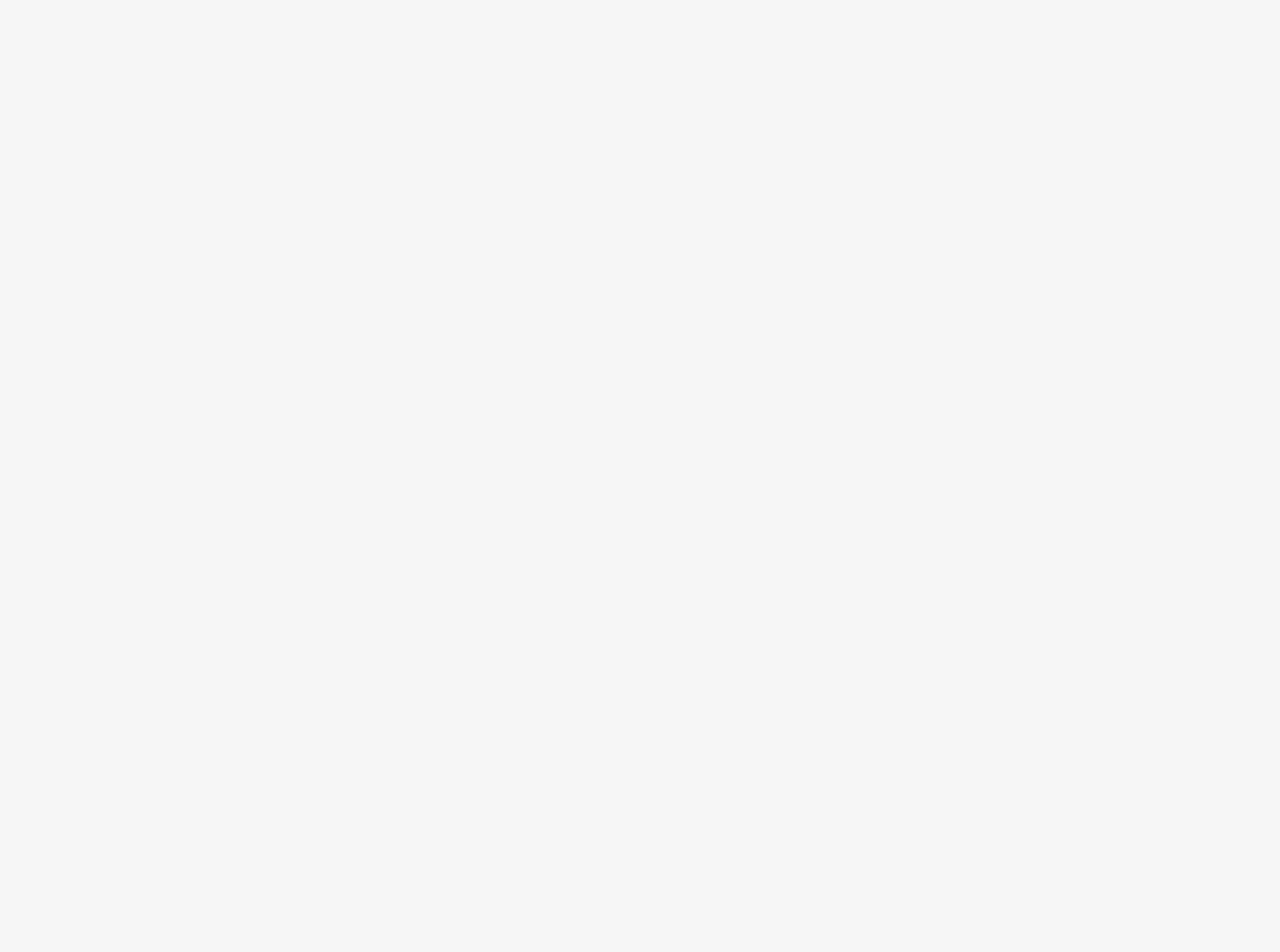
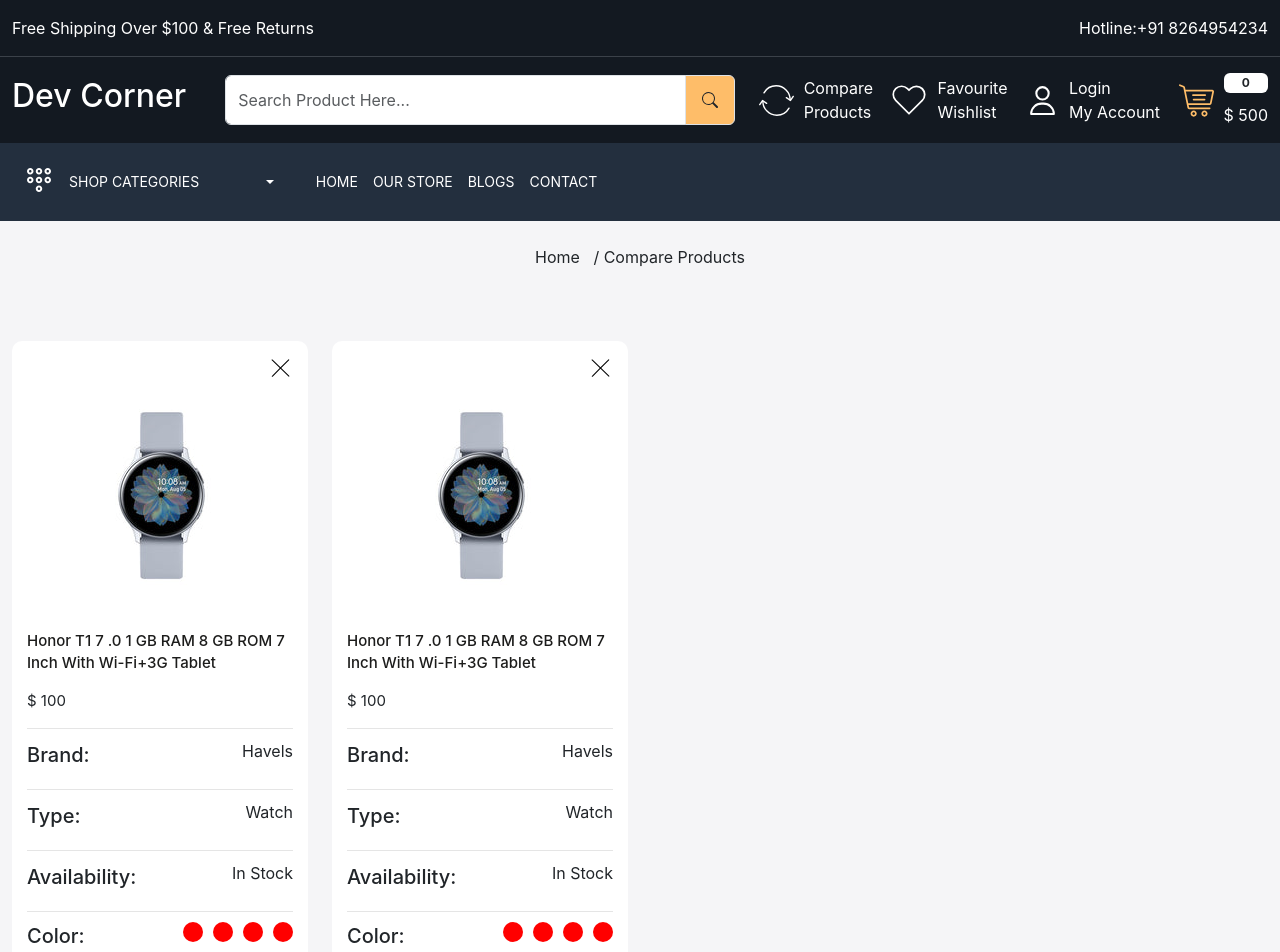
Before and after one commit to yanapeshko/web-shop, a React (Create React App) app: page /compare-product in a window 1280 px wide. Before the commit this address had no page. Shown: the top 952 px of the page. Before the commit the page ends 800 px from the top, so only its background shows below. Built offline with nearby package versions, Linux system fonts and the light colour scheme.

Commit message:
added CompareProductPage & Color component

```diff
--- a/src/App.css
+++ b/src/App.css
@@ -465,3 +465,36 @@
 .contact-inner-wrapper p {
   color: var(--color-777777);
 } /* Contact Page End */
+
+/* Compare Product Page */
+.compare-product-card {
+  padding: 20px 15px;
+  background-color: white;
+  border-radius: 10px;
+}
+.compare-product-card .cross {
+  top: 15px;
+  right: 15px;
+  width: 25px;
+  padding: 3px;
+  cursor: pointer;
+}
+.compare-product-details h5.title {
+  font-size: 15px;
+  line-height: 22px;
+  font-weight: 500;
+  color: var(--color-1c1c1b);
+}
+.compare-product-details h6.price {
+  font-size: 15px;
+  line-height: 22px;
+  font-weight: 400;
+}
+.compare-product-card .product-detail {
+  display: flex;
+  justify-content: space-between;
+  align-items: center;
+  padding: 10px 0px;
+  border-top: 1px solid rgba(0, 0, 0, 0.1);
+}
+/* Compare Product Page End */
--- a/src/App.jsx
+++ b/src/App.jsx
@@ -8,6 +8,7 @@
 import Contact from "./pages/Contact";
 import OurStore from "./pages/OurStore";
 import Blog from "./pages/Blog";
+import CompareProduct from "./pages/CompareProduct";
 
 function App() {
   return (
@@ -20,6 +21,7 @@
             <Route path="contact" element={<Contact />} />
             <Route path="store" element={<OurStore />} />
             <Route path="blogs" element={<Blog />} />
+            <Route path="compare-product" element={<CompareProduct />} />
           </Route>
         </Routes>
       </BrowserRouter>
--- /dev/null
+++ b/src/components/Color.jsx
@@ -0,0 +1,16 @@
+import React from "react";
+
+const Color = () => {
+  return (
+    <>
+      <ul className="colors ps-0">
+        <li></li>
+        <li></li>
+        <li></li>
+        <li></li>
+      </ul>
+    </>
+  );
+};
+
+export default Color;
--- a/src/components/Header.jsx
+++ b/src/components/Header.jsx
@@ -49,7 +49,10 @@
             <div className="col-5">
               <div className="header-upper-links d-flex align-items-center justify-content-between">
                 <div>
-                  <Link className="d-flex align-items-center gap-10 text-white">
+                  <Link
+                    to="/compare-product"
+                    className="d-flex align-items-center gap-10 text-white"
+                  >
                     <img src="images/compare.svg" alt="compare" />
                     <p className="mb-0">
                       Compare
@@ -59,7 +62,10 @@
                   </Link>
                 </div>
                 <div>
-                  <Link className="d-flex align-items-center gap-10 text-white">
+                  <Link
+                    to="/wishlist"
+                    className="d-flex align-items-center gap-10 text-white"
+                  >
                     <img src="images/wishlist.svg" alt="wishlist" />
                     <p className="mb-0">
                       Favourite
@@ -69,7 +75,10 @@
                   </Link>
                 </div>
                 <div>
-                  <Link className="d-flex align-items-center gap-10 text-white">
+                  <Link
+                    to="/login"
+                    className="d-flex align-items-center gap-10 text-white"
+                  >
                     <img src="images/user.svg" alt="user" />
                     <p className="mb-0">
                       Login
@@ -79,7 +88,10 @@
                   </Link>
                 </div>
                 <div>
-                  <Link className="d-flex align-items-center gap-10 text-white">
+                  <Link
+                    to="cart"
+                    className="d-flex align-items-center gap-10 text-white"
+                  >
                     <img src="images/cart.svg" alt="cart" />
                     <div className="d-flex flex-column gap-10">
                       <span className="badge bg-white text-dark">0</span>
--- /dev/null
+++ b/src/pages/CompareProduct.jsx
@@ -0,0 +1,108 @@
+import React from "react";
+
+import Meta from "../components/Meta";
+import BreadCrumb from "../components/BreadCrumb";
+import Color from "../components/Color";
+
+const CompareProduct = () => {
+  return (
+    <>
+      <Meta title={"Compare Products"} />
+      <BreadCrumb title="Compare Products" />
+      <div className="compare-product-wrapper py-5 home-wrapper-2">
+        <div className="container-xxl">
+          <div className="row">
+            <div className="col-3">
+              <div className="compare-product-card position-relative">
+                <img
+                  src="images/cross.svg"
+                  alt="cross"
+                  className="position-absolute cross img-fluid"
+                />
+                <div className="product-card-image">
+                  <img src="images/watch.jpg" alt="watch" />
+                </div>
+                <div className="compare-product-details">
+                  <h5 className="title">
+                    Honor T1 7 .0 1 GB RAM 8 GB ROM 7 Inch With Wi-Fi+3G Tablet
+                  </h5>
+                  <h6 className="price mb-3 mt-3">$ 100</h6>
+                  <div>
+                    <div className="product-detail">
+                      <h5>Brand:</h5>
+                      <p>Havels</p>
+                    </div>
+                    <div className="product-detail">
+                      <h5>Type:</h5>
+                      <p>Watch</p>
+                    </div>
+                    <div className="product-detail">
+                      <h5>Availability:</h5>
+                      <p>In Stock</p>
+                    </div>
+                    <div className="product-detail">
+                      <h5>Color:</h5>
+                      <Color />
+                    </div>
+                    <div className="product-detail">
+                      <h5>Size:</h5>
+                      <div className="d-flex gap-10">
+                        <p>S</p>
+                        <p>M</p>
+                      </div>
+                    </div>
+                  </div>
+                </div>
+              </div>
+            </div>
+            <div className="col-3">
+              <div className="compare-product-card position-relative">
+                <img
+                  src="images/cross.svg"
+                  alt="cross"
+                  className="position-absolute cross img-fluid"
+                />
+                <div className="product-card-image">
+                  <img src="images/watch.jpg" alt="watch" />
+                </div>
+                <div className="compare-product-details">
+                  <h5 className="title">
+                    Honor T1 7 .0 1 GB RAM 8 GB ROM 7 Inch With Wi-Fi+3G Tablet
+                  </h5>
+                  <h6 className="price mb-3 mt-3">$ 100</h6>
+                  <div>
+                    <div className="product-detail">
+                      <h5>Brand:</h5>
+                      <p>Havels</p>
+                    </div>
+                    <div className="product-detail">
+                      <h5>Type:</h5>
+                      <p>Watch</p>
+                    </div>
+                    <div className="product-detail">
+                      <h5>Availability:</h5>
+                      <p>In Stock</p>
+                    </div>
+                    <div className="product-detail">
+                      <h5>Color:</h5>
+                      <Color />
+                    </div>
+                    <div className="product-detail">
+                      <h5>Size:</h5>
+                      <div className="d-flex gap-10">
+                        <p>S</p>
+                        <p>M</p>
+                      </div>
+                    </div>
+                  </div>
+                </div>
+              </div>
+            </div>
+          </div>
+        </div>
+      </div>
+    </>
+  );
+};
+
+export default CompareProduct;
--- a/src/pages/OurStore.jsx
+++ b/src/pages/OurStore.jsx
@@ -4,6 +4,7 @@
 import BreadCrumb from "../components/BreadCrumb";
 import Meta from "../components/Meta";
 import ProductCard from "../components/ProductCard";
+import Color from "../components/Color";
 
 const OurStore = () => {
   const [grid, setGrid] = useState(4);
@@ -78,23 +79,7 @@
                   </div>
                   <h5 className="sub-title">Colors</h5>
                   <div>
-                    <ul className="colors">
-                      <li></li>
-                      <li></li>
-                      <li></li>
-                      <li></li>
-                      <li></li>
-                      <li></li>
-                      <li></li>
-                      <li></li>
-                      <li></li>
-                      <li></li>
-                      <li></li>
-                      <li></li>
-                      <li></li>
-                      <li></li>
-                      <li></li>
-                    </ul>
+                    <Color />
                   </div>
                   <h5 className="sub-title">Size</h5>
                   <div>
```
